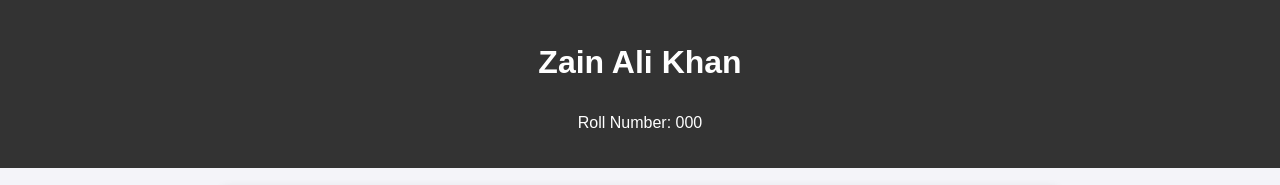
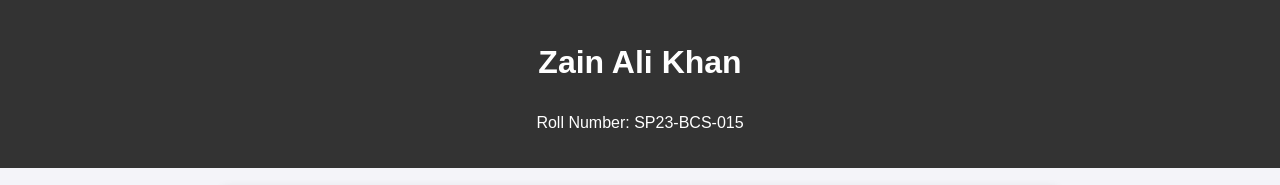
Before and after one commit to zain41/devops-a2-SP23-BCS-015, a plain HTML site: page index.html in a window 1280 px wide. Shown: the top 185 px of the page. Drawn offline with Linux system fonts and the light colour scheme.

Commit message:
Fix: Restore roll number after accidental merge

```diff
--- a/index.html
+++ b/index.html
@@ -11,7 +11,7 @@
 <body>
     <header>
         <h1>Zain Ali Khan</h1>
-        <p>Roll Number: 000</p>
+        <p>Roll Number: SP23-BCS-015</p>
     </header>
 
     <section id="about">
```
